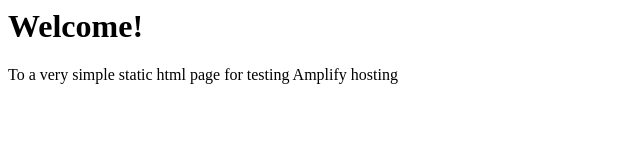
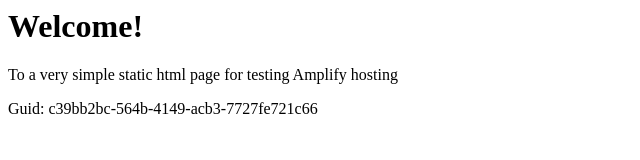
Before and after one commit to aws-aemilia-mxp/Github-PR-Commit-Integration-Test-DoNotTouch-Gith-P5X5MO5I-v1-prod-eu-south-1, a website: page src/index.html in a window 1280 px wide. Shown: the whole page, without its empty margins (0-640 px from the left). Drawn offline with Linux system fonts and the light colour scheme.

Commit message:
commit from integ tests

```diff
--- a/src/index.html
+++ b/src/index.html
@@ -1,3 +1,5 @@
+
+
 <html lang="en">
 
 <head>
@@ -10,6 +12,6 @@
 <body>
     <h1>Welcome!</h1>
     <p>To a very simple static html page for testing Amplify hosting</p>
-</body>
+    <p>Guid: c39bb2bc-564b-4149-acb3-7727fe721c66</p></body>
 
 </html>
```
